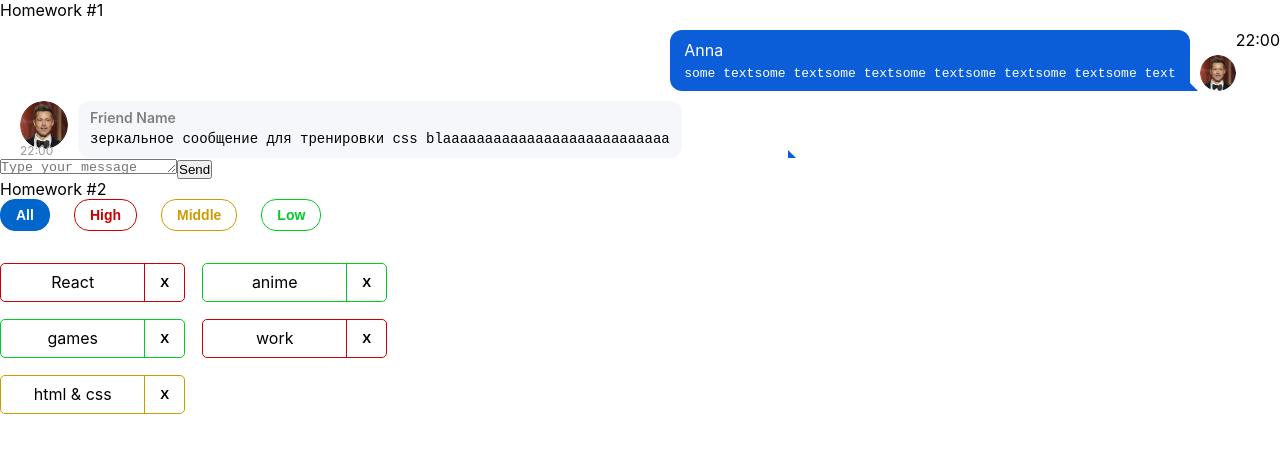
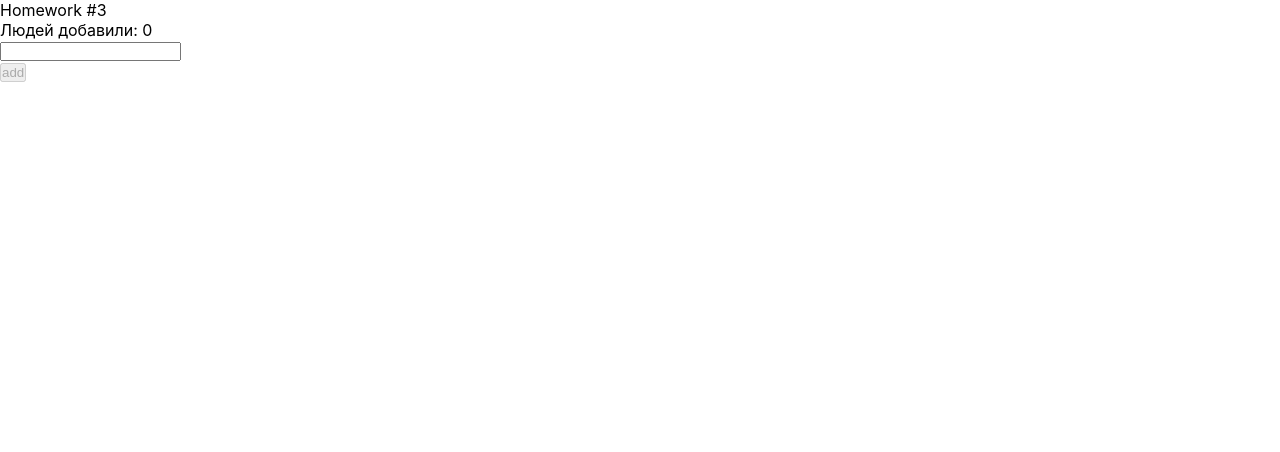
Before and after one commit to palindro-me/hws2-master, a React (Create React App) app: page / in a window 1280 px wide. Shown: the top 452 px of the page. Built offline with nearby package versions, Linux system fonts and the light colour scheme.

Commit message:
Мои текущие изменения перед pull

```diff
--- a/src/s1-main/App.tsx
+++ b/src/s1-main/App.tsx
@@ -1,15 +1,14 @@
 import React from 'react';
 import s from './App.module.css';
-import HW1 from '../s2-homeworks/hw01/HW1';
-import HW2 from '../s2-homeworks/hw02/HW2';
+import HW3 from '../s2-homeworks/hw03/HW3';
 
 function App() {
     return (
         <div className={s.App}>
-            <HW1/>
+            {/*<HW1/>*/}
             {/*раскомментировать по ходу выполнения*/}
-            <HW2/>
-            {/*<HW3/>*/}
+            {/*<HW2/>*/}
+            <HW3/>
             {/*<HW4/>*/}
 
             {/*при выполнении дз 5 и более - закомментировать здесь дз 1-4, так как они есть внутри дз 5*/}
--- a/src/s2-homeworks/hw03/Greeting.tsx
+++ b/src/s2-homeworks/hw03/Greeting.tsx
@@ -1,15 +1,15 @@
-import React, {ChangeEvent, KeyboardEvent} from 'react'
-import s from './Greeting.module.css'
+import React, {ChangeEvent, KeyboardEvent} from 'react';
+import s from './Greeting.module.css';
 
 type GreetingPropsType = {
-    name: any // need to fix any
-    setNameCallback: any // need to fix any
-    addUser: any // need to fix any
-    onBlur: any // need to fix any
-    onEnter: any // need to fix any
-    error: any // need to fix any
-    totalUsers: any // need to fix any
-    lastUserName?: any // need to fix any
+    name: string // need to fix any
+    setNameCallback: (e: ChangeEvent<HTMLInputElement>) => void // need to fix any
+    addUser: () => void  // need to fix any
+    onBlur: () => void // need to fix any
+    onEnter: (e: KeyboardEvent<HTMLInputElement>) => void // need to fix any
+    error: string // need to fix any
+    totalUsers: number // need to fix any
+    lastUserName?: string // need to fix any
 }
 
 // презентационная компонента (для верстальщика)
@@ -25,7 +25,7 @@
         lastUserName,
     } // деструктуризация пропсов
 ) => {
-    const inputClass = s.errorInput // need to fix with (?:)
+    const inputClass = error ? s.errorInput : s.input // need to fix with (?:)
 
     return (
         <div id={'hw3-form'} className={s.greetingForm}>
--- a/src/s2-homeworks/hw03/GreetingContainer.tsx
+++ b/src/s2-homeworks/hw03/GreetingContainer.tsx
@@ -1,53 +1,71 @@
-import React, { ChangeEvent, KeyboardEvent, useState } from 'react'
-import Greeting from './Greeting'
-import { UserType } from './HW3'
+import React, {ChangeEvent, KeyboardEvent, useState} from 'react';
+import Greeting from './Greeting';
+import {UserType} from './HW3';
 
 type GreetingContainerPropsType = {
-    users: any // need to fix any
-    addUserCallback: any // need to fix any
+    users: UserType[] // !need to fix any
+    addUserCallback: (name: string) => void // need to fix any
 }
 
-export const pureAddUser = (name: any, setError: any, setName: any, addUserCallback: any) => {
+export const pureAddUser = (
+    name: string,
+    setError: (error: string) => void,
+    setName: (name: string) => void,
+    addUserCallback: (name: string) => void
+) => {
     // если имя пустое - показать ошибку, иначе - добавить юзера и очистить инпут
-}
 
-export const pureOnBlur = (name: any, setError: any) => { // если имя пустое - показать ошибку
-}
+    if (name.trim() === '') {
+        setError('Ошибка! Введите имя!');
+    } else {
+        addUserCallback(name.trim());
+        setName('');
+    }
+};
 
-export const pureOnEnter = (e: any, addUser: any) => { // если нажата кнопка Enter - добавить
-}
+
+export const pureOnBlur = (name: string, setError: (error:string) => void) => { // если имя пустое - показать ошибку
+    if (name.trim() === '') {
+        setError('Add a user!')
+    }
+};
+
+export const pureOnEnter = (e: KeyboardEvent<HTMLInputElement>, addUser: () => void) => { // если нажата кнопка Enter -// добавить
+
+    if(e.key === 'Enter') {
+        addUser()
+    }
+};
 
 // более простой и понятный для новичков
 // function GreetingContainer(props: GreetingPropsType) {
 
 // более современный и удобный для про :)
-const GreetingContainer: React.FC<GreetingContainerPropsType> = ({
-    users,
-    addUserCallback,
-}) => {
+const GreetingContainer: React.FC<GreetingContainerPropsType> = (
+    {users, addUserCallback,}) => {
     // деструктуризация пропсов
-    const [name, setName] = useState<any>('') // need to fix any
-    const [error, setError] = useState<any>('') // need to fix any
+    const [name, setName] = useState<string>(''); // !need to fix any
+    const [error, setError] = useState<string>(''); // need to fix any
 
-    const setNameCallback = (e: any) => { // need to fix any
-        setName('some name') // need to fix
+    const setNameCallback = (e: ChangeEvent<HTMLInputElement>) => { // need to fix any
+        setName(e.currentTarget.value); // need to fix
 
-        error && setError('')
-    }
+        error && setError('');
+    };
     const addUser = () => {
-        pureAddUser(name, setError, setName, addUserCallback)
-    }
+        pureAddUser(name, setError, setName, addUserCallback);
+    };
 
     const onBlur = () => {
-        pureOnBlur(name, setError)
-    }
+        pureOnBlur(name, setError);
+    };
 
-    const onEnter = (e: any) => {
-        pureOnEnter(e, addUser)
-    }
+    const onEnter = (e: KeyboardEvent<HTMLInputElement>) => {
+        pureOnEnter(e, addUser);
+    };
 
-    const totalUsers = 0 // need to fix
-    const lastUserName = 'some name' // need to fix
+    const totalUsers = users.length; // need to fix
+    const lastUserName = users.length > 0 ?  users[users.length -1].name : undefined; // need to fix
 
     return (
         <Greeting
@@ -60,7 +78,7 @@
             totalUsers={totalUsers}
             lastUserName={lastUserName}
         />
-    )
-}
+    );
+};
 
-export default GreetingContainer
+export default GreetingContainer;
--- a/src/s2-homeworks/hw03/HW3.tsx
+++ b/src/s2-homeworks/hw03/HW3.tsx
@@ -1,7 +1,7 @@
-import React, { useState } from 'react'
-import { v1 } from 'uuid'
-import s2 from '../../s1-main/App.module.css'
-import GreetingContainer from './GreetingContainer'
+import React, {useState} from 'react';
+import s2 from '../../s1-main/App.module.css';
+import GreetingContainer from './GreetingContainer';
+import {v1} from 'uuid';
 
 /*
 * 1 - описать тип UserType
@@ -19,20 +19,27 @@
 
 // types
 export type UserType = {
-    _id: any // need to fix any
-    name: any // need to fix any
+    _id: string // !need to fix any
+    name: string // !need to fix any
 }
 
-export const pureAddUserCallback = (name: any, setUsers: any, users: any) => { // need to fix any
-    const user = { // need to fix
+export const pureAddUserCallback = (
+    name: string,
+    setUsers:  React.Dispatch<React.SetStateAction<UserType[]>>,
+    users: UserType[]) => { //! need to fix any
+
+
+    const user: UserType = { //! need to fix
+        _id: v1(),
+        name
     }
     setUsers([...users, user])
 }
 
 const HW3 = () => {
-    const [users, setUsers] = useState<any>([]) // need to fix any
+    const [users, setUsers] = useState<UserType[]>([]) // !need to fix any
 
-    const addUserCallback = (name: any) => { // need to fix any
+    const addUserCallback = (name: string) => { // !need to fix any
         pureAddUserCallback(name, setUsers, users)
     }
 
```
Also changed, not shown: 1 other file (tests, documents, lock files or other folders).
